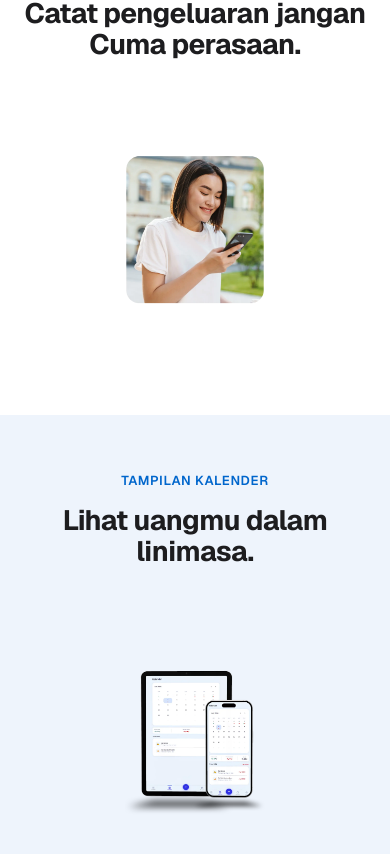
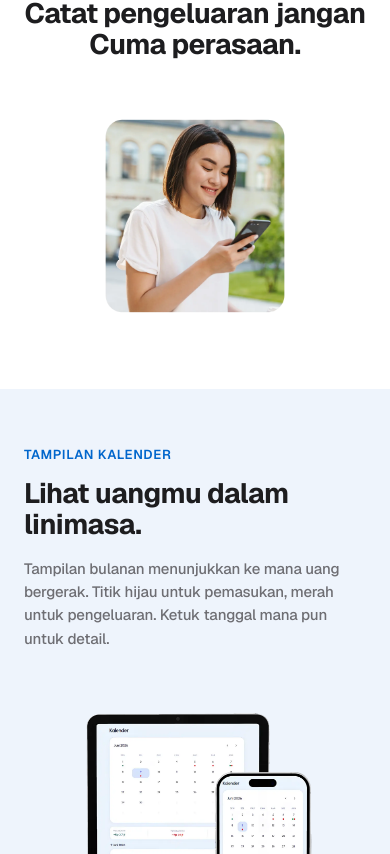
Before and after one commit to DimasAji8/flowly, a Next.js app in the folder apps/web/: page / in a window 390 px wide. Shown: the part 1190-2044 px from the top of the page. Built offline with nearby package versions, Linux system fonts and the light colour scheme; no server answers; a web font is replaced by a local one.

Commit message:
feat: enhance FeatureRow component with improved image handling and layout adjustments for better responsiveness

```diff
--- a/apps/web/src/app/landing/_components/feature-row.tsx
+++ b/apps/web/src/app/landing/_components/feature-row.tsx
@@ -48,17 +48,18 @@ export function FeatureRow({
           </div>
 
           {/* Visual side */}
-          <div className="lp-feature-visual" style={{ position: "relative", display: "flex", justifyContent: "center", minHeight: 380, padding: "40px", overflow: "visible" }}>
+          <div className="lp-feature-visual" style={{ position: "relative", display: "flex", justifyContent: "center", minHeight: 380, overflow: "visible" }}>
             <div
               className="lp-feature-img"
               style={{
                 position: "relative",
                 width: "100%",
-                maxWidth: 460,
-                aspectRatio: "4 / 5",
+                maxWidth: 800,
+                minHeight: 600,
+                padding: "0 0 40px 0",
               }}
             >
-              <Image src={image} alt={imageAlt} fill sizes="(max-width: 880px) 100vw, 460px" style={{ objectFit: "contain" }} />
+              <Image src={image} alt={imageAlt} fill sizes="(max-width: 880px) 100vw, 800px" style={{ objectFit: "contain" }} />
             </div>
             <div style={{ position: "absolute", right: "2%", bottom: "-4%" }}>
               {screen && <PhoneFrame scale={0.62}>{screen}</PhoneFrame>}
--- a/apps/web/src/app/landing/_components/styles.tsx
+++ b/apps/web/src/app/landing/_components/styles.tsx
@@ -55,7 +55,32 @@ export function LandingStyles() {
         .lp-feature-grid .lp-feature-actions { justify-content: center; }
         .lp-feature-body { display: none; }
         .lp-feature-cta { display: none !important; }
-        .lp-feature-img { aspect-ratio: 3 / 2 !important; max-height: 260px; }
+        .lp-feature-img { aspect-ratio: 3 / 2 !important; max-height: 260px; max-width: 100% !important; min-height: unset !important; }
+
+        /* Kalender: side-by-side layout with larger image */
+        #calendar .lp-feature-grid {
+          grid-template-columns: 1fr;
+          gap: 24px;
+          text-align: left;
+        }
+        #calendar .lp-feature-copy {
+          align-items: flex-start;
+          order: 1;
+        }
+        #calendar .lp-feature-visual {
+          order: 2;
+        }
+        #calendar .lp-feature-body {
+          display: block;
+          font-size: 15px;
+          line-height: 1.5;
+        }
+        #calendar .lp-feature-img {
+          aspect-ratio: unset !important;
+          max-height: unset !important;
+          max-width: 100% !important;
+          min-height: 350px !important;
+        }
       }
 
       .lp-cap-card {
```
